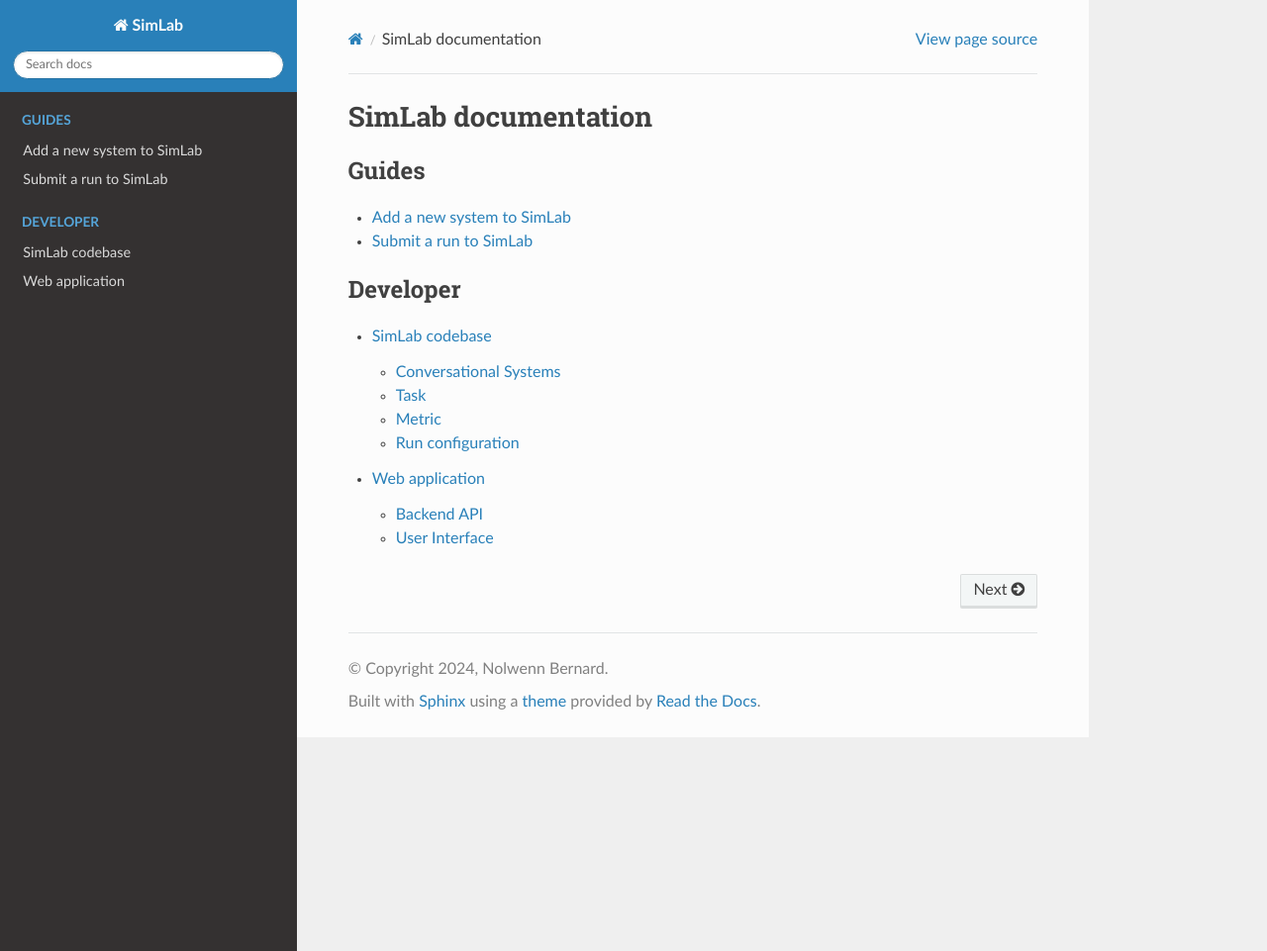
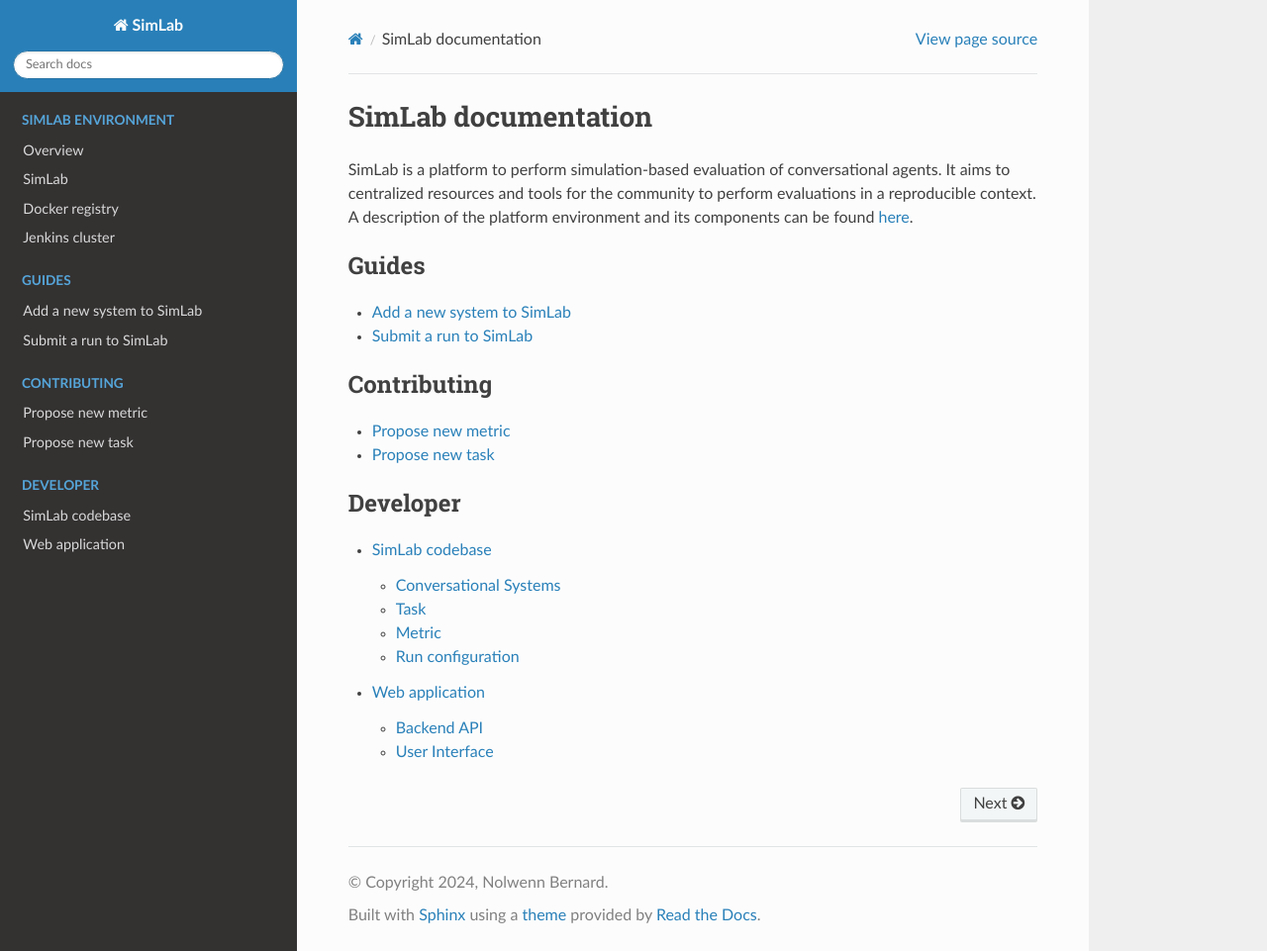
Before and after one commit to iai-group/simlab, a Sphinx documentation site: the page built from docs/source/index.rst, in a window 1280 px wide and 961 px high. Shown: the whole window at 99% size. Built offline with Sphinx 7.4.7 and the Read the Docs theme 3.1.0, drawn with Linux system fonts in a browser that asks for light colours.

Commit message:
Add contributing guides

```diff
--- /dev/null
+++ b/docs/source/contributing/contribute_metric.rst
@@ -0,0 +1,21 @@
+Propose new metric
+==================
+
+Everyone is welcome to propose new metrics to be added to SimLab by following the steps below:
+
+1. **Create a new issue** in the `SimLab repository <https://github.com/iai-group/simlab>`_ with the following information:
+   - A brief description of the metric
+   - Rationale for adding the metric
+   - Any relevant references or resources that support the metric
+   - Any additional information that may be useful for the implementation of the metric
+   - Tag one maintainer of the repository to review the issue
+2. **Implement the metric** in your fork of the repository and include unit tests
+   - The metric should be implemented as a class that inherits from the base class :py:class:`simlab.metrics.metric.Metric`
+3. **Submit a pull request** including:
+    - YAML file with the metric definition
+    - Metric implementation
+    - Unit tests
+    - Documentation updates if necessary
+    - Ask for a review from one maintainer of the repository
+
+The maintainers of SimLab are responsible for reviewing the proposed metrics and ensuring that their implementation follows the guidelines and best practices of the project. Note that the community is also encouraged to participate in the review process and provide feedback on the proposed metrics.
--- a/docs/source/index.rst
+++ b/docs/source/index.rst
@@ -1,7 +1,18 @@
 SimLab documentation
 ====================
 
-.. TODO: Add a description of the SimLab project.
+SimLab is a platform to perform simulation-based evaluation of conversational agents. It aims to centralized resources and tools for the community to perform evaluations in a reproducible context. A description of the platform environment and its components can be found :doc:`here <environment/index>`.
+
+
+.. toctree::
+   :maxdepth: 1
+   :caption: SimLab Environment
+   :hidden:
+
+   environment/index
+   environment/simlab
+   environment/registry
+   environment/jenkins
 
 .. toctree::
    :maxdepth: 1
@@ -10,6 +21,13 @@
    guides/add_system_to_registry
    guides/submit_run_request
 
+.. toctree::
+   :maxdepth: 1
+   :caption: Contributing
+
+   contributing/contribute_metric
+   contributing/contribute_task
+
 
 .. toctree::
    :maxdepth: 2
```
Also changed, not shown: docs/source/contributing/contribute_task.rst (added, +24 -0 lines).
